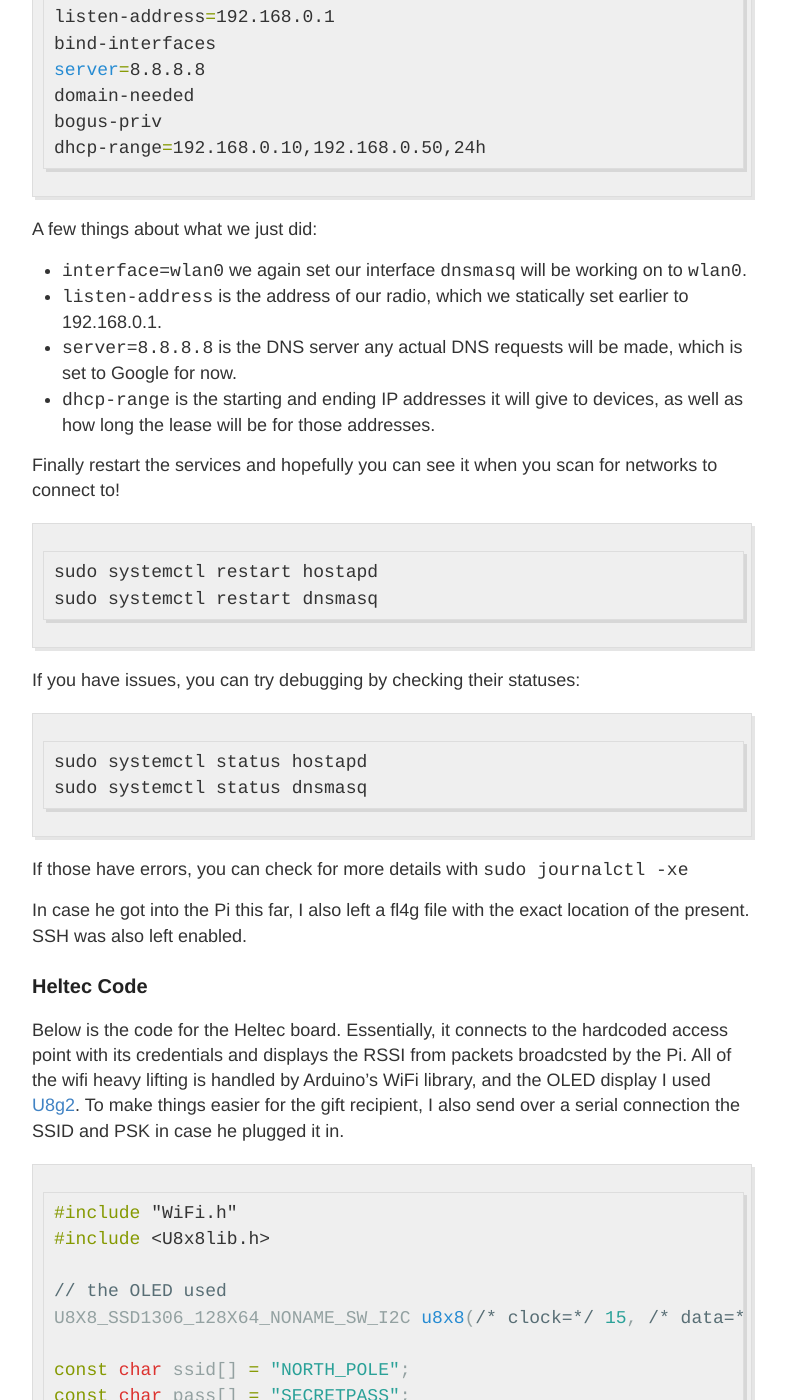
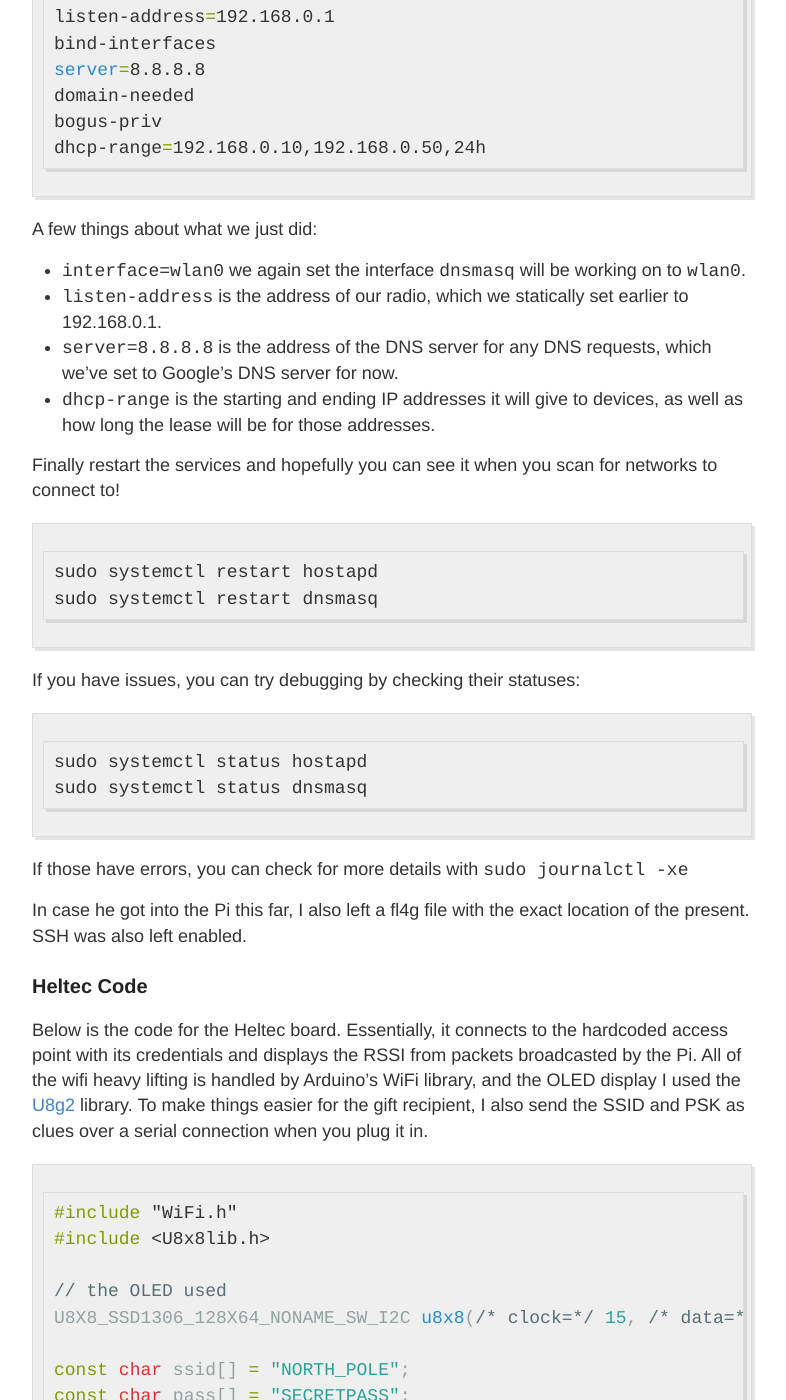
Before and after one commit to quickbrownfox319/quickbrownfox319.github.io, a Jekyll site: the page built from _posts/2019-12-29-Secret-Santa.md, in a window 1280 px wide and 1400 px high, scrolled down 3821 px. Shown: the whole window, without its empty margins (248-1034 px from the left). Built offline with Jekyll 4.4.1, drawn with Linux system fonts in a browser that asks for light colours; our own code applies the rules of GitHub Pages for plain Markdown files; some of the changed text lies outside the part shown.

Commit message:
fix typos

````diff
--- a/_posts/2019-12-29-Secret-Santa.md
+++ b/_posts/2019-12-29-Secret-Santa.md
@@ -75,11 +75,11 @@ rsn_pairwise=CCMP
 
 
 A few things about this:
-* `interface=wlan0` means we're setting the interface it's broadcasting on to thw `wlan0` interface, which should be our default wireless interface.
+* `interface=wlan0` means we're setting the interface it's broadcasting on to the `wlan0` interface, which should be our default wireless interface.
 * `ssid` is obviously where you set your SSID you want to broadcast
 * `hw_mode=g` is the 802.11 standard you want the radio to work in. In this case, 802.11g is for working in the 2.4GHz band, which we'll want for maximum distance.
 * `channel` lets us decide what channel to broadcast on, which is channel 7 on the 2.4GHz band.
-* `wpa_passphrass` is where you'd provide the password to the network.
+* `wpa_passphrase` is where you'd provide the password to the network.
 
 Next, we'll need to point the `hostapd` service to the correct configuration file we just edited by uncommenting the `DAMEON_CONF` parameter and providing it with our `hostapd.conf` path.
 
@@ -104,9 +104,9 @@ dhcp-range=192.168.0.10,192.168.0.50,24h
 ```
 
 A few things about what we just did:
-* `interface=wlan0` we again set our interface `dnsmasq` will be working on to `wlan0`.
+* `interface=wlan0` we again set the interface `dnsmasq` will be working on to `wlan0`.
 * `listen-address` is the address of our radio, which we statically set earlier to 192.168.0.1.
-* `server=8.8.8.8` is the DNS server any actual DNS requests will be made, which is set to Google for now.
+* `server=8.8.8.8` is the address of the DNS server for any DNS requests, which we've set to Google's DNS server for now.
 * `dhcp-range` is the starting and ending IP addresses it will give to devices, as well as how long the lease will be for those addresses.
 
 
@@ -134,7 +134,7 @@ In case he got into the Pi this far, I also left a fl4g file with the exact loca
 
 ### Heltec Code
 
-Below is the code for the Heltec board. Essentially, it connects to the hardcoded access point with its credentials and  displays the RSSI from packets broadcsted by the Pi. All of the wifi heavy lifting is handled by Arduino's WiFi library, and the OLED display I used [U8g2](https://github.com/olikraus/u8g2/wiki/u8x8reference). To make things easier for the gift recipient, I also send over a serial connection the SSID and PSK in case he plugged it in.
+Below is the code for the Heltec board. Essentially, it connects to the hardcoded access point with its credentials and  displays the RSSI from packets broadcasted by the Pi. All of the wifi heavy lifting is handled by Arduino's WiFi library, and the OLED display I used the [U8g2](https://github.com/olikraus/u8g2/wiki/u8x8reference) library. To make things easier for the gift recipient, I also send the SSID and PSK as clues over a serial connection when you plug it in.
 
 ```cpp
 #include "WiFi.h"
````
